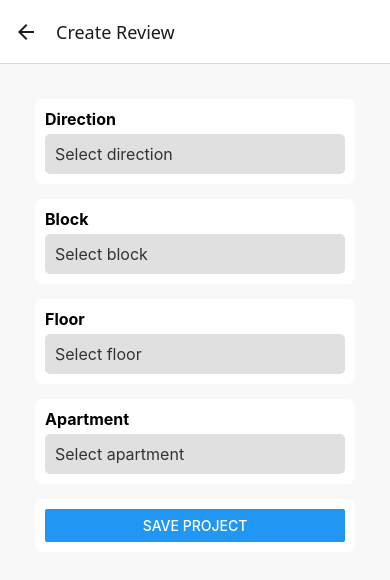
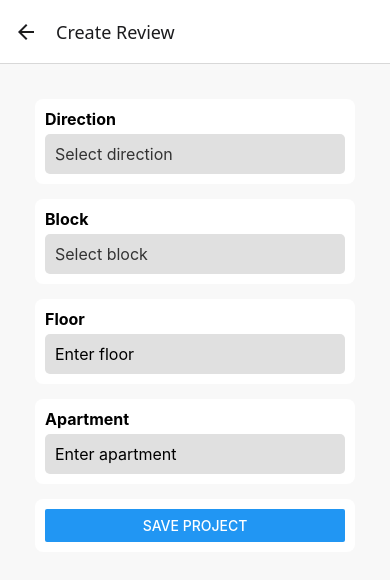
Before and after one commit to Javier-Diaz-Ortiz/Cohesio-React, a React Native app in the folder cohesio-react-firebase/: screen /CreateReview in a window 390 px wide. Shown: the top 580 px of the page. Built offline with nearby package versions, Linux system fonts and the light colour scheme.

Commit message:
Update CreateReview.js

```diff
--- a/cohesio-react-firebase/screens/CreateReview.js
+++ b/cohesio-react-firebase/screens/CreateReview.js
@@ -7,6 +7,7 @@ import {
   StyleSheet,
   Modal,
   TouchableOpacity,
+  TextInput,
 } from "react-native";
 import { collection, addDoc } from "firebase/firestore";
 import db from "../database/firebase";
@@ -44,10 +45,10 @@ const CreateReview = (props) => {
           apartment: state.apartment,
         });
 
-        console.log("Proyecto agregado con éxito");
-        props.navigation.navigate("ProjectsScreen", { userId }); // Navega de regreso con el userId
+        console.log("Project successfully added.");
+        props.navigation.navigate("ProjectsScreen", { userId }); // Navigate back with the userId.
       } catch (error) {
-        console.error("Error al agregar el proyecto:", error);
+        console.error("Error adding the project:", error);
       }
     }
   };
@@ -61,7 +62,7 @@ const CreateReview = (props) => {
 
   return (
     <ScrollView style={styles.container}>
-      {["direction", "block", "floor", "apartment"].map((field, index) => (
+      {["direction", "block"].map((field, index) => (
         <View style={styles.inputGroup} key={index}>
           <Text style={styles.label}>
             {field.charAt(0).toUpperCase() + field.slice(1)}
@@ -79,6 +80,30 @@ const CreateReview = (props) => {
           </TouchableOpacity>
         </View>
       ))}
+
+      {/*Only for Floor */}
+      <View style={styles.inputGroup}>
+        <Text style={styles.label}>Floor</Text>
+        <TextInput
+          style={styles.textInput}
+          placeholder="Enter floor"
+          keyboardType="numeric"
+          value={state.floor}
+          onChangeText={(value) => setState({ ...state, floor: value })}
+        />
+      </View>
+
+      {/* Only for Apartment */}
+      <View style={styles.inputGroup}>
+        <Text style={styles.label}>Apartment</Text>
+        <TextInput
+          style={styles.textInput}
+          placeholder="Enter apartment"
+          keyboardType="numeric"
+          value={state.apartment}
+          onChangeText={(value) => setState({ ...state, apartment: value })}
+        />
+      </View>
 
       <View style={styles.inputGroup}>
         <Button title="Save Project" onPress={() => saveNewProject()} />
@@ -165,6 +190,12 @@ const styles = StyleSheet.create({
   optionText: {
     fontSize: 16,
   },
+  textInput: {
+    backgroundColor: "#e0e0e0",
+    padding: 10,
+    borderRadius: 5,
+    fontSize: 16,
+  },
 });
 
 export default CreateReview;
```
